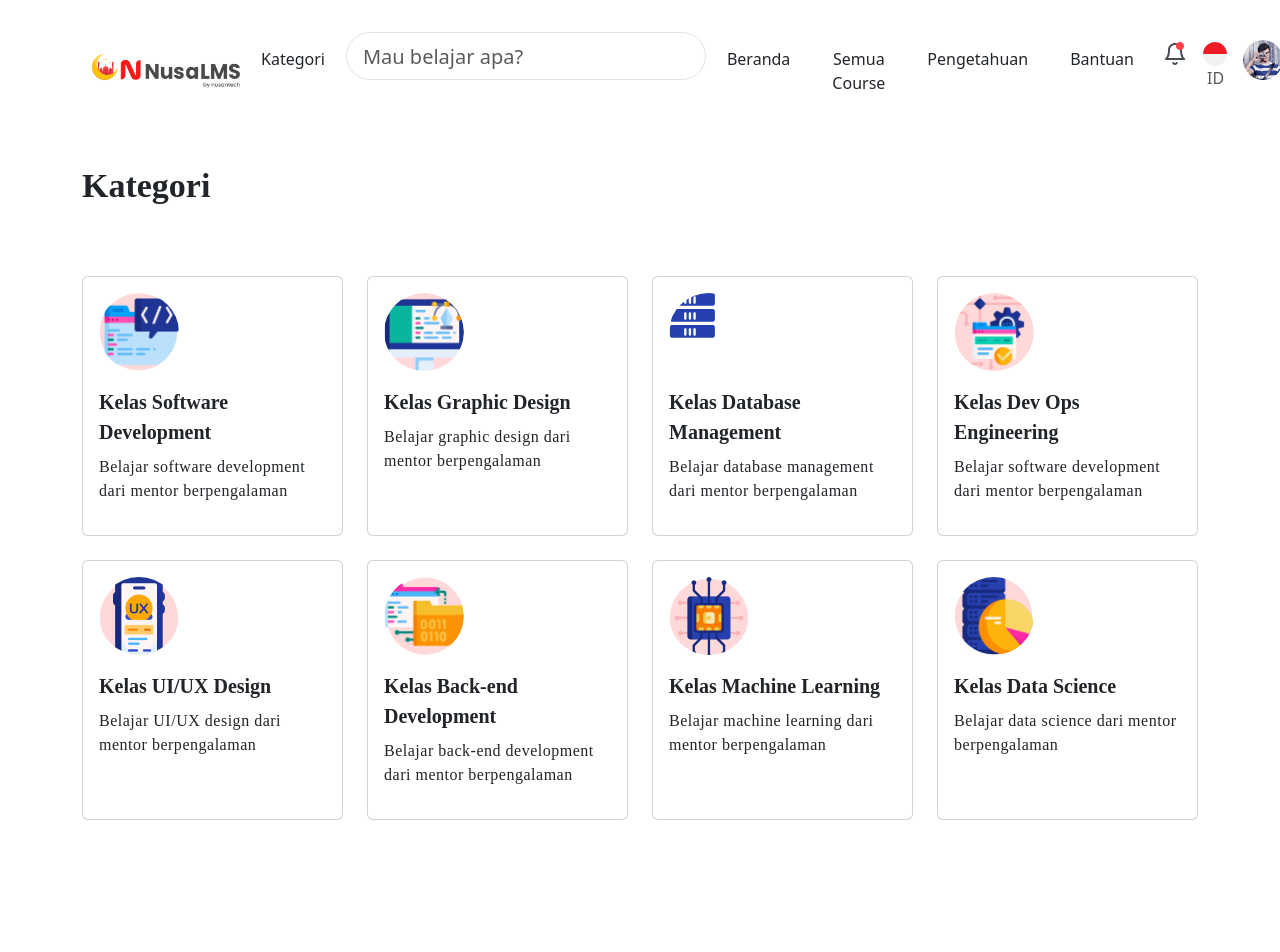
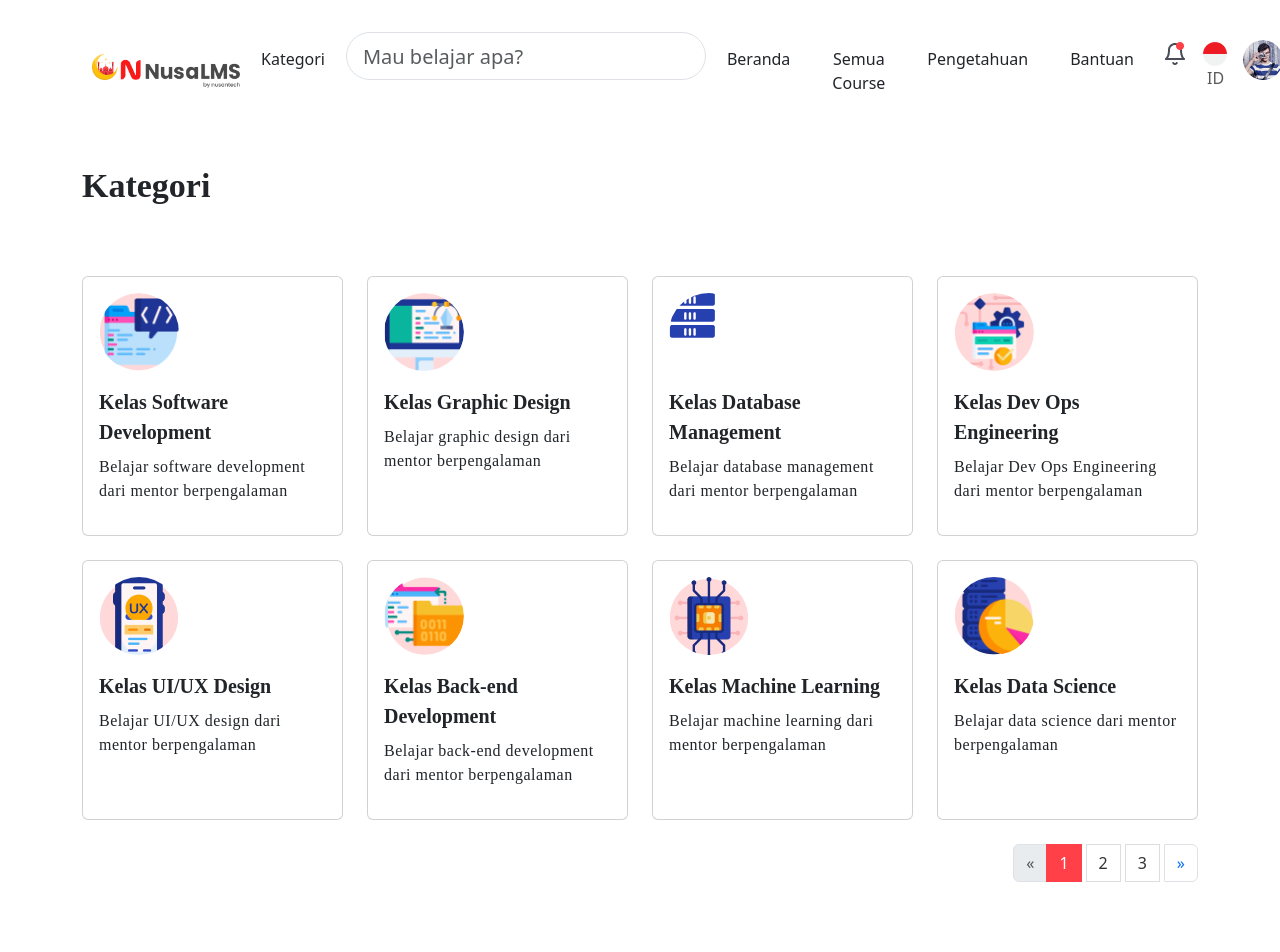
Before and after one commit to ARD-Code/Nusan-Tech-LMS-Home-Page, a React (Vite) app: page /SemuaCourse in a window 1280 px wide. Shown: the top 952 px of the page. Built offline with nearby package versions, Linux system fonts and the light colour scheme.

Commit message:
make a pgination for the course

```diff
--- /dev/null
+++ b/src/components/KategoriCourse.css
@@ -0,0 +1,14 @@
+.page-box {
+  background-color: #fff;
+  color: #333;
+  border: 1px solid #ddd;
+  margin: 0 5px;
+  min-width: 30px;
+  text-align: center;
+}
+
+.page-item.active .page-box {
+  background-color: #ff4048;
+  color: #fff;
+  border-color: #ff4048;
+}
--- a/src/components/KategoriCourse.jsx
+++ b/src/components/KategoriCourse.jsx
@@ -1,4 +1,4 @@
-import React from "react";
+import React, { useState } from "react";
 import "bootstrap/dist/css/bootstrap.min.css";
 import ImagePlaceHolder1 from "../assets/Logo/Image1.png";
 import ImagePlaceHolder2 from "../assets/Logo/Image2.png";
@@ -8,12 +8,148 @@ import ImagePlaceHolder5 from "../assets/Logo/Image5.png";
 import ImagePlaceHolder6 from "../assets/Logo/Image6.png";
 import ImagePlaceHolder7 from "../assets/Logo/Image7.png";
 import ImagePlaceHolder8 from "../assets/Logo/Image8.png";
+import "./KategoriCourse.css";
 
 const KategoriCourse = () => {
+  const [currentPage, setCurrentPage] = useState(1);
+  const cardsPerPage = 8;
+
+  const courses = [
+    {
+      id: 1,
+      image: ImagePlaceHolder1,
+      title: "Kelas Software Development",
+      description: "Belajar software development dari mentor berpengalaman",
+    },
+    {
+      id: 2,
+      image: ImagePlaceHolder2,
+      title: "Kelas Graphic Design",
+      description: "Belajar graphic design dari mentor berpengalaman",
+    },
+    {
+      id: 3,
+      image: ImagePlaceHolder3,
+      title: "Kelas Database Management",
+      description: "Belajar database management dari mentor berpengalaman",
+    },
+    {
+      id: 4,
+      image: ImagePlaceHolder4,
+      title: "Kelas Dev Ops Engineering",
+      description: "Belajar Dev Ops Engineering dari mentor berpengalaman",
+    },
+    {
+      id: 5,
+      image: ImagePlaceHolder5,
+      title: "Kelas UI/UX Design",
+      description: "Belajar UI/UX design dari mentor berpengalaman",
+    },
+    {
+      id: 6,
+      image: ImagePlaceHolder6,
+      title: "Kelas Back-end Development",
+      description: "Belajar back-end development dari mentor berpengalaman",
+    },
+    {
+      id: 7,
+      image: ImagePlaceHolder7,
+      title: "Kelas Machine Learning",
+      description: "Belajar machine learning dari mentor berpengalaman",
+    },
+    {
+      id: 8,
+      image: ImagePlaceHolder8,
+      title: "Kelas Data Science",
+      description: "Belajar data science dari mentor berpengalaman",
+    },
+    {
+      id: 9,
+      image: ImagePlaceHolder8,
+      title: "Kelas Data Science",
+      description: "Belajar data science dari mentor berpengalaman",
+    },
+    {
+      id: 10,
+      image: ImagePlaceHolder8,
+      title: "Kelas Data Science",
+      description: "Belajar data science dari mentor berpengalaman",
+    },
+    {
+      id: 11,
+      image: ImagePlaceHolder8,
+      title: "Kelas Data Science",
+      description: "Belajar data science dari mentor berpengalaman",
+    },
+    {
+      id: 12,
+      image: ImagePlaceHolder8,
+      title: "Kelas Data Science",
+      description: "Belajar data science dari mentor berpengalaman",
+    },
+    {
+      id: 13,
+      image: ImagePlaceHolder8,
+      title: "Kelas Data Science",
+      description: "Belajar data science dari mentor berpengalaman",
+    },
+    {
+      id: 14,
+      image: ImagePlaceHolder8,
+      title: "Kelas Data Science",
+      description: "Belajar data science dari mentor berpengalaman",
+    },
+    {
+      id: 15,
+      image: ImagePlaceHolder8,
+      title: "Kelas Data Science",
+      description: "Belajar data science dari mentor berpengalaman",
+    },
+    {
+      id: 16,
+      image: ImagePlaceHolder8,
+      title: "Kelas Data Science",
+      description: "Belajar data science dari mentor berpengalaman",
+    },
+    {
+      id: 17,
+      image: ImagePlaceHolder8,
+      title: "Kelas Data Science",
+      description: "Belajar data science dari mentor berpengalaman",
+    },
+    {
+      id: 18,
+      image: ImagePlaceHolder8,
+      title: "Kelas Data Science",
+      description: "Belajar data science dari mentor berpengalaman",
+    },
+    {
+      id: 19,
+      image: ImagePlaceHolder8,
+      title: "Kelas Data Science",
+      description: "Belajar data science dari mentor berpengalaman",
+    },
+    {
+      id: 20,
+      image: ImagePlaceHolder8,
+      title: "Kelas Data Science",
+      description: "Belajar data science dari mentor berpengalaman",
+    },
+  ];
+
+  const indexOfLastCard = currentPage * cardsPerPage;
+  const indexOfFirstCard = indexOfLastCard - cardsPerPage;
+  const currentCards = courses.slice(indexOfFirstCard, indexOfLastCard);
+  const totalPages = Math.ceil(courses.length / cardsPerPage);
+
+  const paginate = (pageNumber) => {
+    if (pageNumber >= 1 && pageNumber <= totalPages) {
+      setCurrentPage(pageNumber);
+    }
+  };
+
   return (
     <div className="container pb-5 pt-5">
-      <div className="row">
-        <div className="col-12">
       <h2
         className="fw-semibold"
         style={{
@@ -27,11 +163,10 @@ const KategoriCourse = () => {
       >
         Kategori
       </h2>
-        </div>
-      </div>
+
       <div className="row">
-        {/* Card 1 */}
-        <div className="col-md-3 mb-4">
+        {currentCards.map((course) => (
+          <div key={course.id} className="col-md-3 mb-4">
             <div className="card h-100">
               <div className="card-body">
                 <div
@@ -43,11 +178,7 @@ const KategoriCourse = () => {
                     overflow: "hidden",
                   }}
                 >
-                <img
-                  src={ImagePlaceHolder1}
-                  alt="circle"
-                  className="img-fluid"
-                />
+                  <img src={course.image} alt="circle" className="img-fluid" />
                 </div>
                 <h4
                   className="fw-semibold"
@@ -58,7 +189,7 @@ const KategoriCourse = () => {
                     textAlign: "left",
                   }}
                 >
-                Kelas Software Development
+                  {course.title}
                 </h4>
                 <p
                   style={{
@@ -70,326 +201,56 @@ const KategoriCourse = () => {
                     textAlign: "left",
                   }}
                 >
-                Belajar software development dari mentor berpengalaman
+                  {course.description}
                 </p>
               </div>
             </div>
           </div>
-        {/* Card 2 */}
-        <div className="col-md-3 mb-4">
-          <div className="card h-100">
-            <div className="card-body">
-              <div
-                className="mb-3"
-                style={{
-                  width: "80px",
-                  height: "78px",
-                  borderRadius: "50%",
-                  overflow: "hidden",
-                }}
+        ))}
+      </div>
+
+      <div className="d-flex justify-content-end align-items-center">
+        <nav>
+          <ul className="pagination">
+            <li className={`page-item ${currentPage === 1 ? "disabled" : ""}`}>
+              <button
+                onClick={() => paginate(currentPage - 1)}
+                className="page-link"
               >
-                <img
-                  src={ImagePlaceHolder2}
-                  alt="circle"
-                  className="img-fluid"
-                />
-              </div>
-              <h4
-                className="fw-semibold"
-                style={{
-                  fontFamily: "Poppins",
-                  fontSize: "20px",
-                  lineHeight: "30px",
-                  textAlign: "left",
-                }}
+                &laquo;
+              </button>
+            </li>
+            {Array(totalPages)
+              .fill()
+              .map((_, index) => (
+                <li
+                  key={index}
+                  className={`page-item ${
+                    currentPage === index + 1 ? "active" : ""
+                  }`}
                 >
-                Kelas Graphic Design
-              </h4>
-              <p
-                style={{
-                  fontFamily: "Nunito",
-                  fontSize: "16px",
-                  fontWeight: "400",
-                  lineHeight: "24px",
-                  letterSpacing: "0.032em",
-                  textAlign: "left",
-                }}
+                  <button
+                    onClick={() => paginate(index + 1)}
+                    className="page-link page-box"
                   >
-                Belajar graphic design dari mentor berpengalaman
-              </p>
-            </div>
-          </div>
-        </div>
-        {/* Card 3 */}
-        <div className="col-md-3 mb-4">
-          <div className="card h-100">
-            <div className="card-body">
-              <div
-                className="mb-3"
-                style={{
-                  width: "80px",
-                  height: "78px",
-                  borderRadius: "50%",
-                  overflow: "hidden",
-                }}
+                    {index + 1}
+                  </button>
+                </li>
+              ))}
+            <li
+              className={`page-item ${
+                currentPage === totalPages ? "disabled" : ""
+              }`}
             >
-                <img
-                  src={ImagePlaceHolder3}
-                  alt="circle"
-                  className="img-fluid"
-                />
-              </div>
-              <h4
-                className="fw-semibold"
-                style={{
-                  fontFamily: "Poppins",
-                  fontSize: "20px",
-                  lineHeight: "30px",
-                  textAlign: "left",
-                }}
+              <button
+                onClick={() => paginate(currentPage + 1)}
+                className="page-link"
               >
-                Kelas Database Management
-              </h4>
-              <p
-                style={{
-                  fontFamily: "Nunito",
-                  fontSize: "16px",
-                  fontWeight: "400",
-                  lineHeight: "24px",
-                  letterSpacing: "0.032em",
-                  textAlign: "left",
-                }}
-              >
-                Belajar database management dari mentor berpengalaman
-              </p>
-            </div>
-          </div>
-        </div>
-        {/* Card 4 */}
-        <div className="col-md-3 mb-4">
-          <div className="card h-100">
-            <div className="card-body">
-              <div
-                className="mb-3"
-                style={{
-                  width: "80px",
-                  height: "78px",
-                  borderRadius: "50%",
-                  overflow: "hidden",
-                }}
-              >
-                <img
-                  src={ImagePlaceHolder4}
-                  alt="circle"
-                  className="img-fluid"
-                />
-              </div>
-              <h4
-                className="fw-semibold"
-                style={{
-                  fontFamily: "Poppins",
-                  fontSize: "20px",
-                  lineHeight: "30px",
-                  textAlign: "left",
-                }}
-              >
-                Kelas Dev Ops Engineering
-              </h4>
-              <p
-                style={{
-                  fontFamily: "Nunito",
-                  fontSize: "16px",
-                  fontWeight: "400",
-                  lineHeight: "24px",
-                  letterSpacing: "0.032em",
-                  textAlign: "left",
-                }}
-              >
-                Belajar software development dari mentor berpengalaman
-              </p>
-            </div>
-          </div>
-        </div>
-        {/* Card 5 */}
-        <div className="col-md-3 mb-4">
-          <div className="card h-100">
-            <div className="card-body">
-              <div
-                className="mb-3"
-                style={{
-                  width: "80px",
-                  height: "78px",
-                  borderRadius: "50%",
-                  overflow: "hidden",
-                }}
-              >
-                <img
-                  src={ImagePlaceHolder5}
-                  alt="circle"
-                  className="img-fluid"
-                />
-              </div>
-              <h4
-                className="fw-semibold"
-                style={{
-                  fontFamily: "Poppins",
-                  fontSize: "20px",
-                  lineHeight: "30px",
-                  textAlign: "left",
-                }}
-              >
-                Kelas UI/UX Design
-              </h4>
-              <p
-                style={{
-                  fontFamily: "Nunito",
-                  fontSize: "16px",
-                  fontWeight: "400",
-                  lineHeight: "24px",
-                  letterSpacing: "0.032em",
-                  textAlign: "left",
-                }}
-              >
-                Belajar UI/UX design dari mentor berpengalaman
-              </p>
-            </div>
-          </div>
-        </div>
-        {/* Card 6 */}
-        <div className="col-md-3 mb-4">
-          <div className="card h-100">
-            <div className="card-body">
-              <div
-                className="mb-3"
-                style={{
-                  width: "80px",
-                  height: "78px",
-                  borderRadius: "50%",
-                  overflow: "hidden",
-                }}
-              >
-                <img
-                  src={ImagePlaceHolder6}
-                  alt="circle"
-                  className="img-fluid"
-                />
-              </div>
-              <h4
-                className="fw-semibold"
-                style={{
-                  fontFamily: "Poppins",
-                  fontSize: "20px",
-                  lineHeight: "30px",
-                  textAlign: "left",
-                }}
-              >
-                Kelas Back-end Development
-              </h4>
-              <p
-                style={{
-                  fontFamily: "Nunito",
-                  fontSize: "16px",
-                  fontWeight: "400",
-                  lineHeight: "24px",
-                  letterSpacing: "0.032em",
-                  textAlign: "left",
-                }}
-              >
-                Belajar back-end development dari mentor berpengalaman
-              </p>
-            </div>
-          </div>
-        </div>
-        {/* Card 7 */}
-        <div className="col-md-3 mb-4">
-          <div className="card h-100">
-            <div className="card-body">
-              <div
-                className="mb-3"
-                style={{
-                  width: "80px",
-                  height: "78px",
-                  borderRadius: "50%",
-                  overflow: "hidden",
-                }}
-              >
-                <img
-                  src={ImagePlaceHolder7}
-                  alt="circle"
-                  className="img-fluid"
-                />
-              </div>
-              <h4
-                className="fw-semibold"
-                style={{
-                  fontFamily: "Poppins",
-                  fontSize: "20px",
-                  lineHeight: "30px",
-                  textAlign: "left",
-                }}
-              >
-                Kelas Machine Learning
-              </h4>
-              <p
-                style={{
-                  fontFamily: "Nunito",
-                  fontSize: "16px",
-                  fontWeight: "400",
-                  lineHeight: "24px",
-                  letterSpacing: "0.032em",
-                  textAlign: "left",
-                }}
-              >
-                Belajar machine learning dari mentor berpengalaman
-              </p>
-            </div>
-          </div>
-        </div>
-        {/* Card 8 */}
-        <div className="col-md-3 mb-4">
-          <div className="card h-100">
-            <div className="card-body">
-              <div
-                className="mb-3"
-                style={{
-                  width: "80px",
-                  height: "78px",
-                  borderRadius: "50%",
-                  overflow: "hidden",
-                }}
-              >
-                <img
-                  src={ImagePlaceHolder8}
-                  alt="circle"
-                  className="img-fluid"
-                />
-              </div>
-              <h4
-                className="fw-semibold"
-                style={{
-                  fontFamily: "Poppins",
-                  fontSize: "20px",
-                  lineHeight: "30px",
-                  textAlign: "left",
-                }}
-              >
-                Kelas Data Science
-              </h4>
-              <p
-                style={{
-                  fontFamily: "Nunito",
-                  fontSize: "16px",
-                  fontWeight: "400",
-                  lineHeight: "24px",
-                  letterSpacing: "0.032em",
-                  textAlign: "left",
-                }}
-              >
-                Belajar data science dari mentor berpengalaman
-              </p>
-            </div>
-          </div>
-        </div>
+                &raquo;
+              </button>
+            </li>
+          </ul>
+        </nav>
       </div>
     </div>
   );
--- a/src/components/Navbar.jsx
+++ b/src/components/Navbar.jsx
@@ -50,7 +50,7 @@ const MyNavbar = () => {
       }}
     >
       <div className="container">
-        <a className="navbar-brand mx-auto" href="#home">
+        <a className="navbar-brand mx-auto" href="/">
           <img src={Logo} width="148" height="34" alt="Company logo" />
         </a>
         <div className="navbar-collapse justify-content-center">
```
Lines whose indentation alone changed are shown as unchanged.
